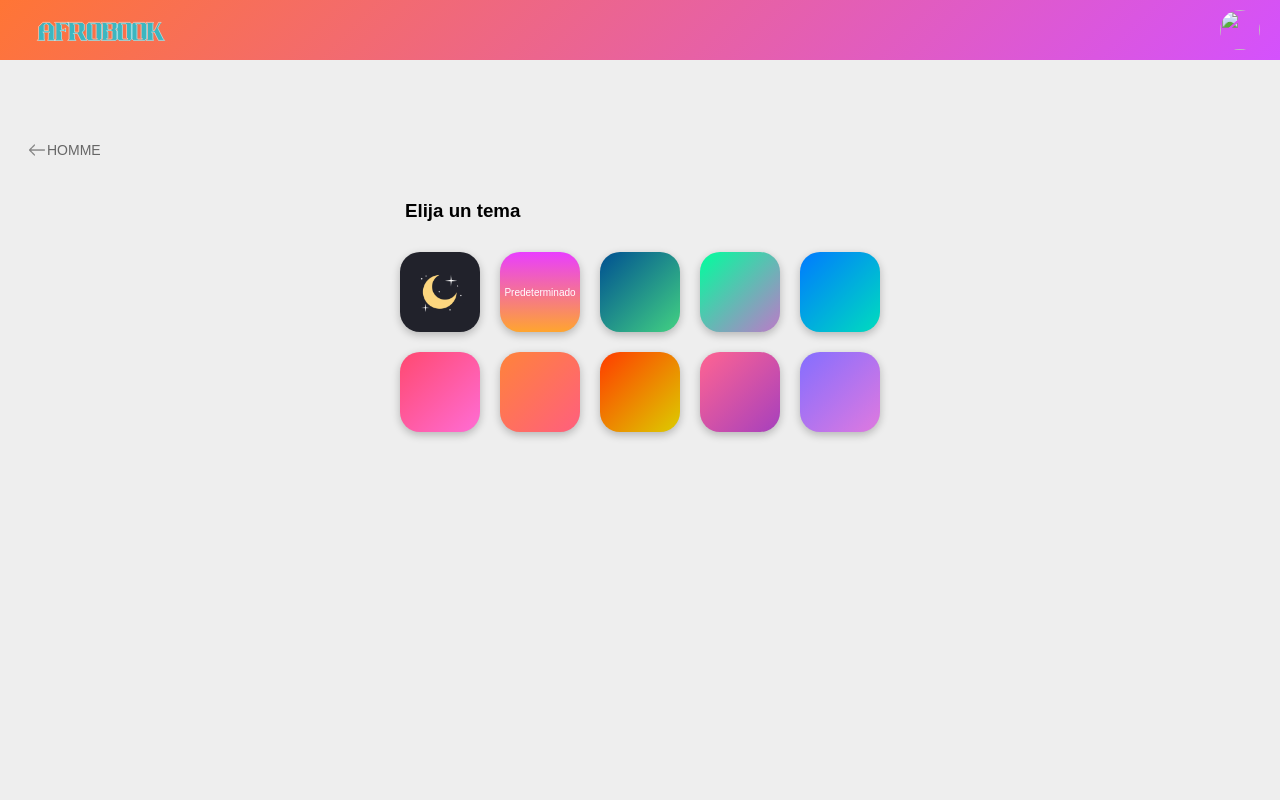
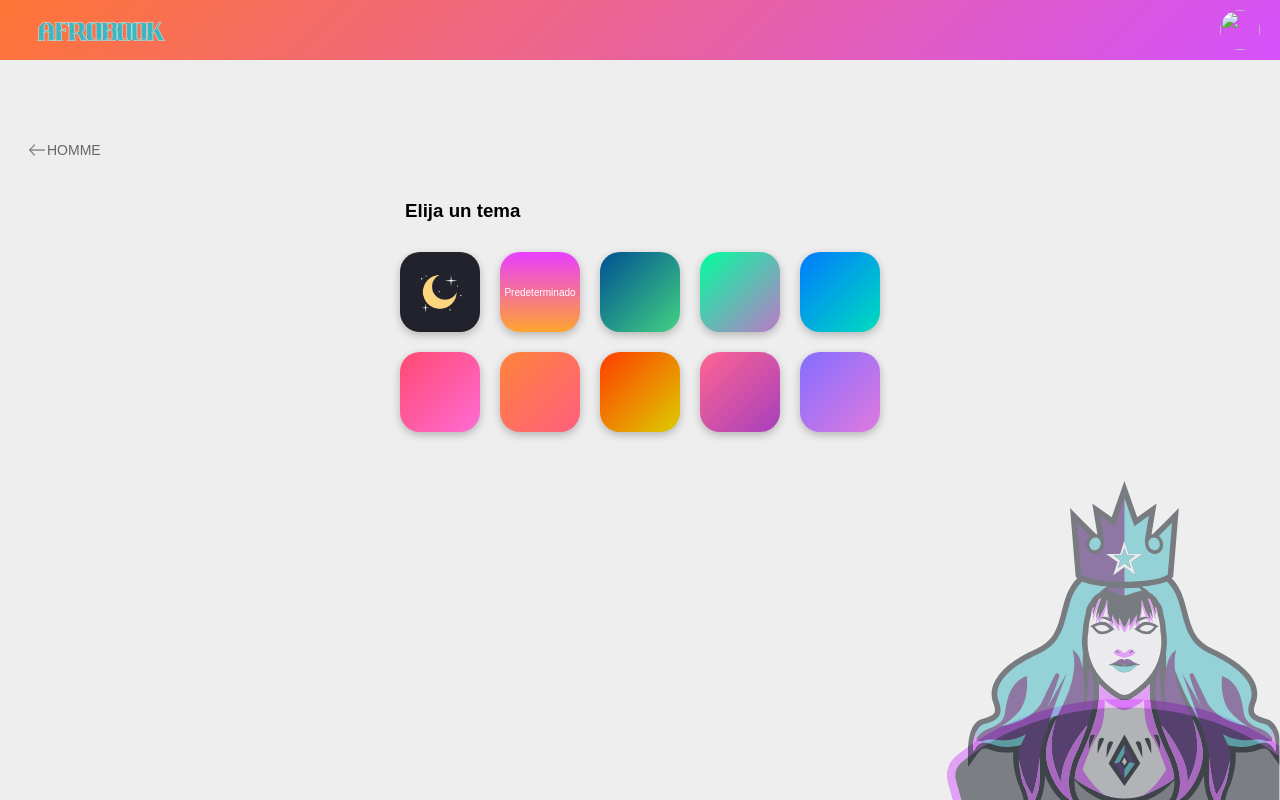
Before and after one commit to GhassanKY/foro_Repositorio, a PHP site: page /sidebar.php in a window 1280 px wide. Run offline with PHP 8.4, Linux system fonts and the light colour scheme; the visitor is signed in with stand-in values (Sample User, id 1); data that the repository does not hold is empty.

Commit message:
cambio fondo-imagen

```diff
--- a/FRONTEND/conversacion.php
+++ b/FRONTEND/conversacion.php
@@ -281,7 +281,7 @@ $codiGod = $_GET["id"];
             </div>
 
     </section>
-
+    <img src="./img/fondoReparado.svg" class="fondo-imagen">
 
 
     <script src="./js/temacolor.js"></script>
--- a/FRONTEND/css/conversacion.css
+++ b/FRONTEND/css/conversacion.css
@@ -492,6 +492,12 @@ ul {
     border-radius: 3px;
 }
 
+.fondo-imagen{
+    position: fixed;
+    bottom: 0;
+    right: 0;
+    width: 60%;
+}
 
 
 /** =====================
--- a/FRONTEND/css/sidebar.css
+++ b/FRONTEND/css/sidebar.css
@@ -136,6 +136,13 @@
 }
 
 
+.fondo-imagen{
+    position: fixed;
+    bottom: 0;
+    right: 0;
+    width: 60%;
+}
+
 
 
 
--- a/FRONTEND/sidebar.php
+++ b/FRONTEND/sidebar.php
@@ -86,7 +86,7 @@ include "../BACKEND/BD_SESION.php";
                     <a class="color morado" href="sidebar.php"><button id="morado"></button></a>
 
             </div>
-
+            <img src="./img/fondoReparado.svg" class="fondo-imagen">
 
 
 
```
